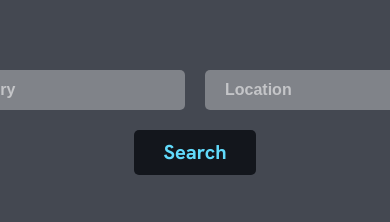
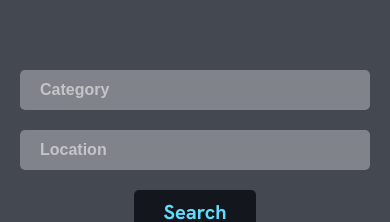
Before and after one commit to Sampasbc/savorquest-restaurant-finder, a React (Create React App) app: page / in a window 390 px wide. Shown: the part 130-352 px from the top of the page. Built offline with nearby package versions, Linux system fonts and the light colour scheme.

Commit message:
Fix responsive

```diff
--- a/src/components/Search.jsx
+++ b/src/components/Search.jsx
@@ -10,12 +10,14 @@ function Search() {
             type="text"
             id="category"
             placeholder="Category"
+            required
           />
           <input
             className="search_input"
             type="text"
             id="location"
             placeholder="Location"
+            required
           />
         </div>
         <button type="submit">Search</button>
--- a/src/main.css
+++ b/src/main.css
@@ -108,12 +108,17 @@ button {
   gap: 3rem;
   grid-template-columns: 1fr 1fr 1fr 1fr;
   grid-template-rows: auto;
-  max-width: 70rem;
 }
 @media screen and (max-width: 1200px) {
   .business_list {
     grid-template-columns: 1fr 1fr;
     gap: 2rem;
+  }
+}
+@media screen and (max-width: 560px) {
+  .business_list {
+    grid-template-columns: 1fr;
+    gap: 1rem;
   }
 }
 
@@ -219,6 +224,12 @@ button {
   justify-content: center;
   gap: 2rem;
 }
+@media only screen and (max-width: 560px) {
+  .search .input_wrapper {
+    flex-direction: column;
+    padding: 0 2rem;
+  }
+}
 .search .search_input {
   color: #fafafa;
   font-family: Arial, Helvetica, sans-serif;
--- a/src/scss/components/_business.scss
+++ b/src/scss/components/_business.scss
@@ -3,11 +3,15 @@
   gap: 3rem;
   grid-template-columns: 1fr 1fr 1fr 1fr;
   grid-template-rows: auto;
-  max-width: 70rem;
 
   @media screen and (max-width: 1200px) {
     grid-template-columns: 1fr 1fr;
     gap: 2rem;
+  }
+
+  @media screen and (max-width: 560px) {
+    grid-template-columns: 1fr;
+    gap: 1rem;
   }
 }
 
--- a/src/scss/components/_search.scss
+++ b/src/scss/components/_search.scss
@@ -8,6 +8,11 @@
     flex-direction: row;
     justify-content: center;
     gap: 2rem;
+
+    @media only screen and (max-width: 560px) {
+      flex-direction: column;
+      padding: 0 2rem;
+    }
   }
 
   .search_input {
```
Also changed, not shown: 1 other file (tests, documents, lock files or other folders).
